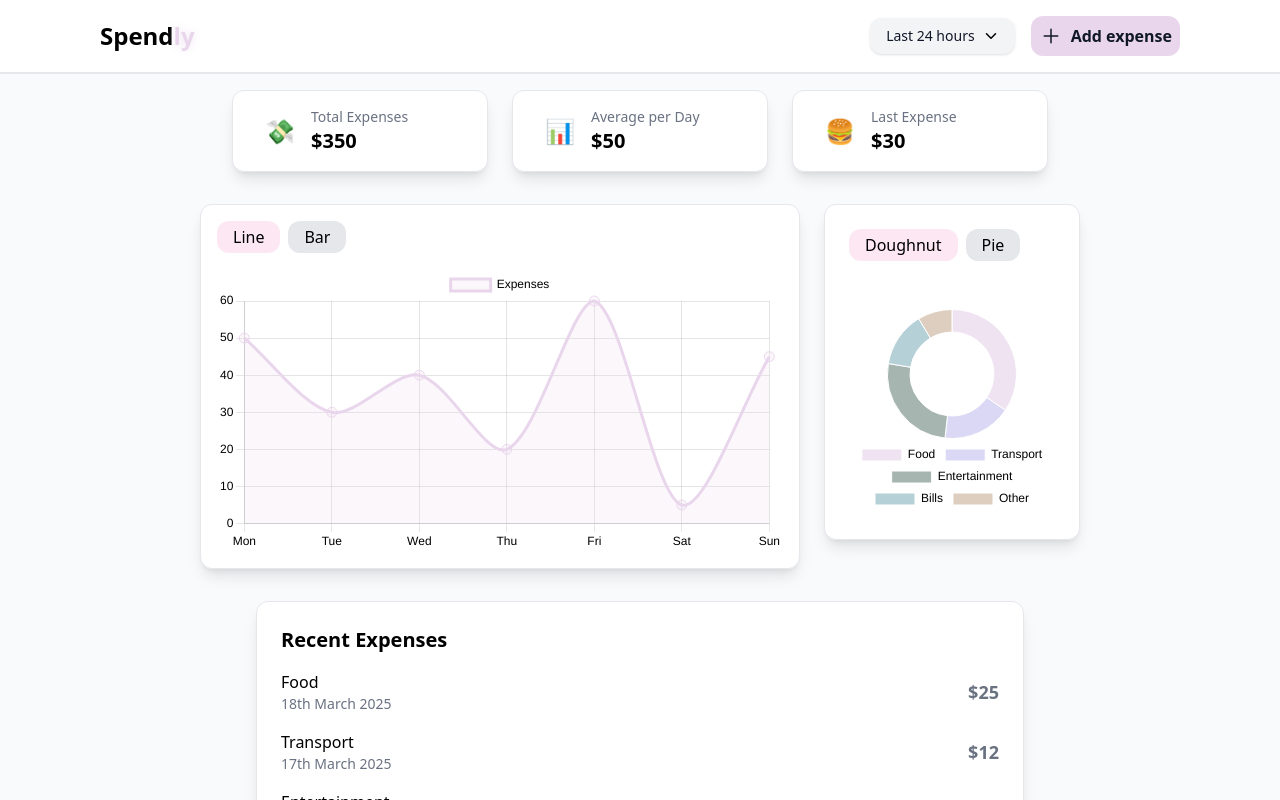
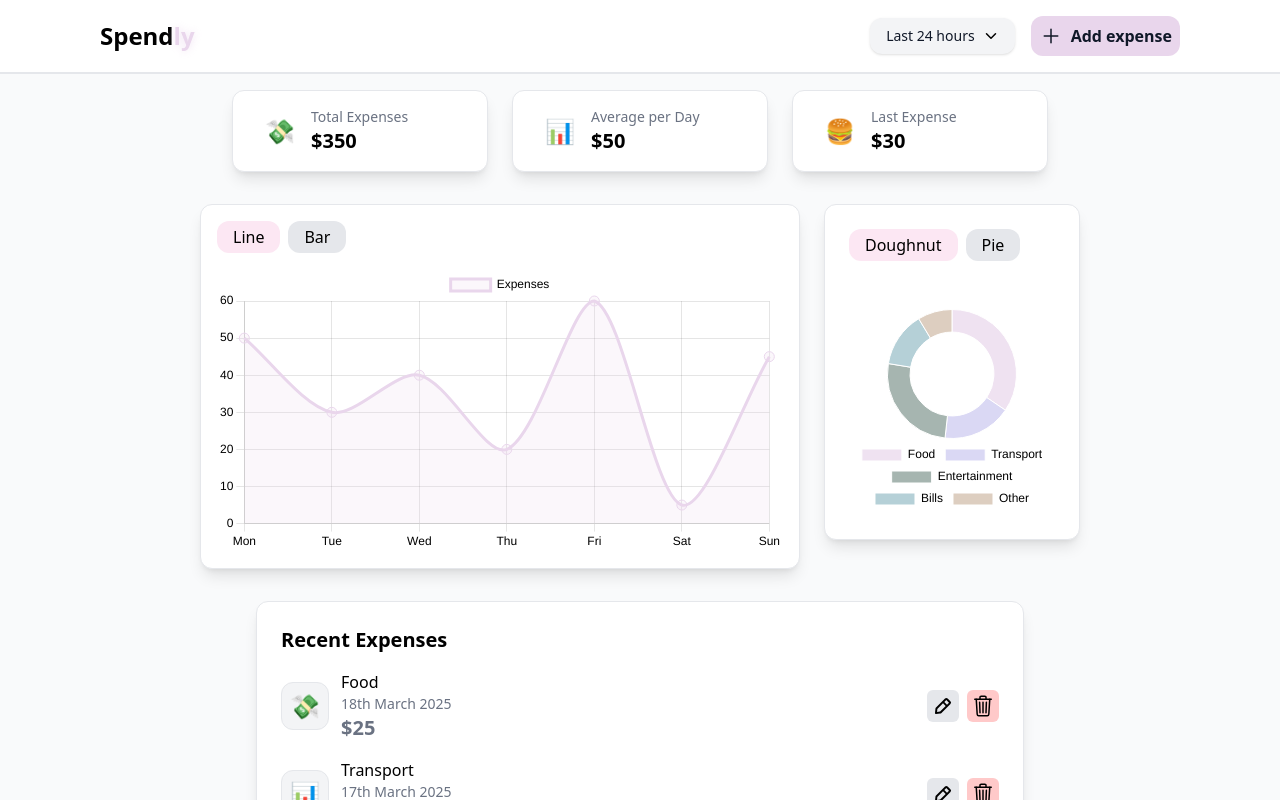
Before and after one commit to tvsxar/expense-flow, a React (Vite) app in the folder frontend/: page / in a window 1280 px wide. Shown: the top 800 px of the page. Built offline with nearby package versions, Linux system fonts and the light colour scheme.

Commit message:
add edit and delete buttons & display icon to ExpenseItem

```diff
--- a/frontend/src/components/ExpenseItem.jsx
+++ b/frontend/src/components/ExpenseItem.jsx
@@ -1,18 +1,41 @@
-import formatDate from '../utils/formatDate';
+import formatDate from "../utils/formatDate";
+import editIcon from "../assets/edit.svg";
+import deleteIcon from "../assets/trash-outline.svg";
 
-function ExpenseItem({ expense }) {
+function ExpenseItem({ expense, handleOpenModal }) {
   return (
-    <li className='flex flex-col sm:flex-row justify-between items-start sm:items-center sm:gap-0'>
-        <div>
-            <p className="font-medium">{expense.category}</p>
-            <p className="text-sm text-gray-500">{formatDate(expense.date)}</p>
+    <li className="flex justify-between items-center sm:items-center sm:gap-0">
+      <div className="flex items-center gap-3">
+        <div className="bg-gray-100 border border-gray-200 rounded-xl w-10 h-10 md:w-12 md:h-12 flex items-center justify-center">
+          <p className="text-xl md:text-2xl">{expense.icon}</p>
         </div>
 
-        <div className="font-semibold text-gray-500 text-right sm:text-left">
-             <p className="text-lg">${expense.amount}</p>
+        <div>
+          <p className="font-medium">{expense.category}</p>
+          <p className="text-sm text-gray-500">{formatDate(expense.date)}</p>
+          <p className="text-xl text-gray-500 font-semibold">
+            ${expense.amount}
+          </p>
         </div>
+      </div>
+
+      <div className="flex items-center gap-2">
+        <button
+          onClick={handleOpenModal}
+          className="bg-gray-200 rounded-md p-1 cursor-pointer"
+        >
+          <img className="w-6 h-6" src={editIcon} alt="edit" />
+        </button>
+        <button className="bg-red-200 rounded-md p-1 cursor-pointer">
+          <img
+            className="w-6 h-6"
+            src={deleteIcon}
+            alt="delete"
+          />
+        </button>
+      </div>
     </li>
-  )
+  );
 }
 
-export default ExpenseItem
+export default ExpenseItem;
--- a/frontend/src/components/ExpensesList.jsx
+++ b/frontend/src/components/ExpensesList.jsx
@@ -1,10 +1,10 @@
 import ExpenseItem from "./ExpenseItem";;
 
-function ExpensesList() {
+function ExpensesList({ handleOpenModal }) {
   const expenses = [
-    { id: 1, category: "Food", amount: 25, date: "2025-03-18" },
-    { id: 2, category: "Transport", amount: 12, date: "2025-03-17" },
-    { id: 3, category: "Entertainment", amount: 40, date: "2025-03-17" },
+    { id: 1, icon: "💸", category: "Food", amount: 25, date: "2025-03-18" },
+    { id: 2, icon: "📊", category: "Transport", amount: 12, date: "2025-03-17" },
+    { id: 3, icon: "🍔", category: "Entertainment", amount: 40, date: "2025-03-17" },
   ];
 
   return (
@@ -12,7 +12,7 @@ function ExpensesList() {
     <h2 className="font-bold text-lg sm:text-xl">Recent Expenses</h2>
     <ul className="mt-4 space-y-4">
         {expenses.map((expense, idx) => (
-            <ExpenseItem key={expense.id + idx} expense={expense} />
+            <ExpenseItem key={expense.id + idx} expense={expense} handleOpenModal={handleOpenModal} />
         ))}
     </ul>
   </div>
--- a/frontend/src/pages/DashboardPage.jsx
+++ b/frontend/src/pages/DashboardPage.jsx
@@ -10,6 +10,7 @@ function DashboardPage() {
   const [isModalOpen, setIsModalOpen] = useState(false);
   const [isDropdownOpen, setIsDropdownOpen] = useState(false);
   const [expenseData, setExpenseData] = useState({
+    icon: "",
     category: "",
     amount: "",
     date: "",
@@ -47,7 +48,7 @@ function DashboardPage() {
       <div className="flex-1 pt-4 pb-12 px-4 sm:px-12 lg:px-25">
         <SummaryCards />
         <ExpensesCharts />
-        <ExpensesList />
+        <ExpensesList handleOpenModal={handleOpenModal} />
       </div>
 
       {isModalOpen && (
```
Also changed, not shown: frontend/src/assets/edit.svg (added), frontend/src/assets/trash-outline.svg (added).
